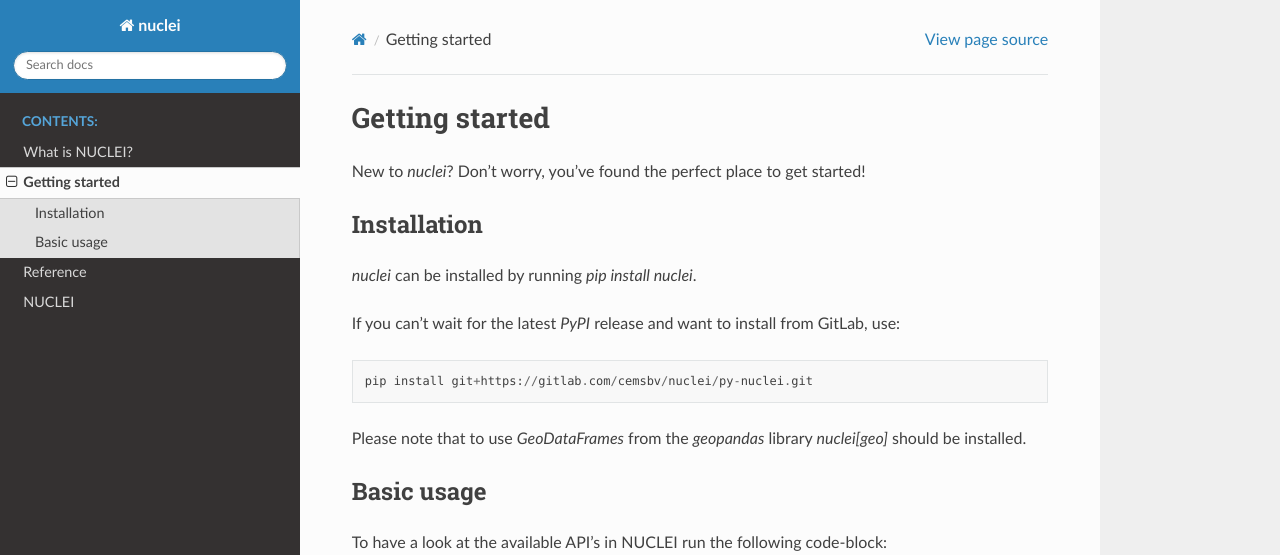
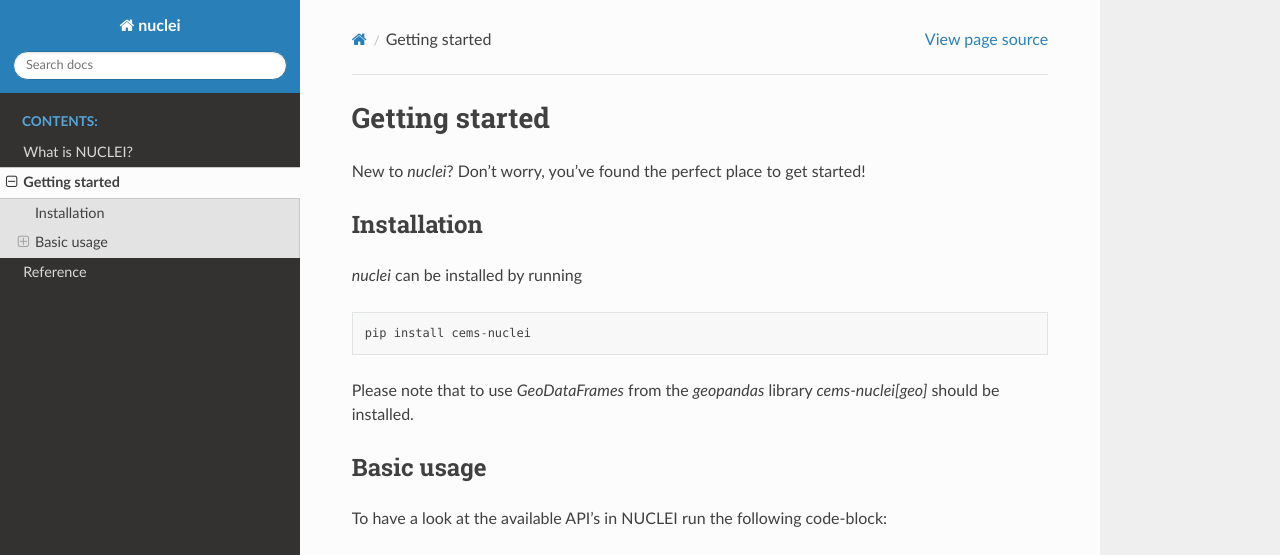
Before and after one commit to cemsbv/nuclei, a Sphinx documentation site: the page built from docs/tree/getting_started.rst, in a window 1280 px wide and 1400 px high. Shown: the top 555 px of the window. Built offline with Sphinx 7.4.7 and the Read the Docs theme 2.0.0, drawn with Linux system fonts in a browser that asks for light colours; grey boxes are pictures that could not be loaded.

```diff
--- a/docs/tree/changelog.rst
+++ /dev/null
@@ -1 +0,0 @@
-.. mdinclude:: ../../CHANGELOG
--- a/docs/tree/getting_started.rst
+++ b/docs/tree/getting_started.rst
@@ -7,15 +7,14 @@ New to `nuclei`? Don’t worry, you’ve found the perfect place to get started!
 
 Installation
 -------------
-`nuclei` can be installed by running `pip install nuclei`.
-
-If you can’t wait for the latest `PyPI` release and want to install from GitLab, use:
+`nuclei` can be installed by running
 
 .. code-block::
 
-    pip install git+https://gitlab.com/cemsbv/nuclei/py-nuclei.git
+    pip install cems-nuclei
 
-Please note that to use `GeoDataFrames` from the `geopandas` library `nuclei[geo]` should be installed.
+
+Please note that to use `GeoDataFrames` from the `geopandas` library `cems-nuclei[geo]` should be installed.
 
 Basic usage
 -----------
--- a/docs/tree/readme.rst
+++ /dev/null
@@ -1,3 +0,0 @@
-**The following information shows the Gitlab README:**
-
-.. mdinclude:: ../../README.md
```
Also changed, not shown: other parts of docs/tree/getting_started.rst (+7 -0 lines), docs/index.rst (+0 -10 lines), docs/tree/examples/gef-model.rst (added, +76 -0 lines), 1 other file.
